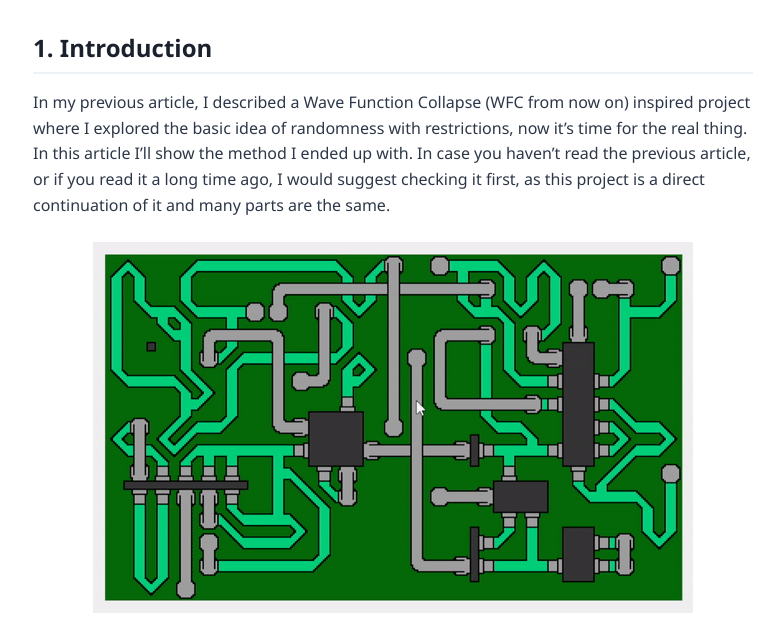
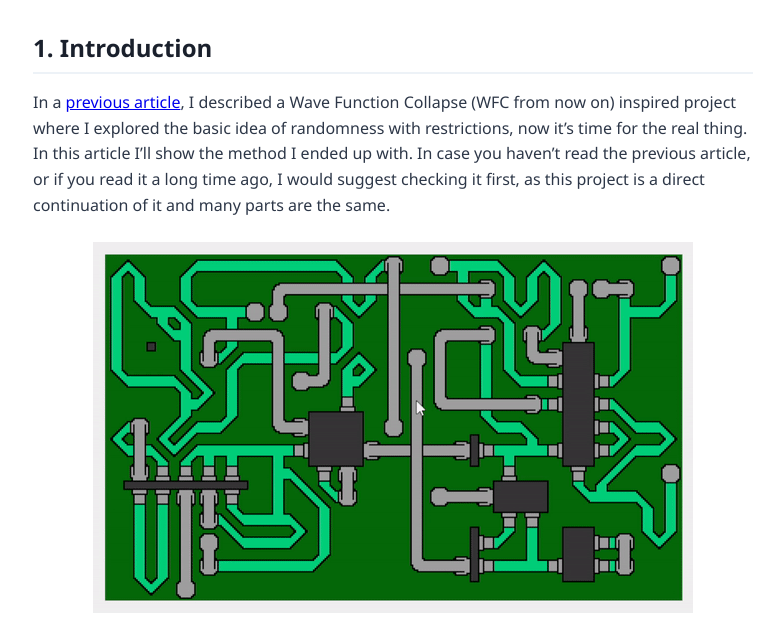
Before and after one commit to therealtkh/therealtkh.github.io, a plain HTML site: page wfc/index.html in a window 1280 px wide. Shown: the part 183-800 px from the top of the page, without its empty margins (247-1028 px from the left). Drawn offline with Linux system fonts and the light colour scheme.

Commit message:
Update index.html
Added the link to the "previous article".

```diff
--- a/wfc/index.html
+++ b/wfc/index.html
@@ -22,7 +22,7 @@
 <section class="content">
 	<h2>1. Introduction</h2>
 
-	<p>In my previous article, I described a Wave Function Collapse (WFC from now on) inspired project where I explored the basic idea of randomness with restrictions, now it’s time for the real thing. In this article I’ll show the method I ended up with. In case you haven’t read the previous article, or if you read it a long time ago, I would suggest checking it first, as this project is a direct continuation of it and many parts are the same.</p>
+	<p>In a <a href="../connectedtiles/">previous article</a>, I described a Wave Function Collapse (WFC from now on) inspired project where I explored the basic idea of randomness with restrictions, now it’s time for the real thing. In this article I’ll show the method I ended up with. In case you haven’t read the previous article, or if you read it a long time ago, I would suggest checking it first, as this project is a direct continuation of it and many parts are the same.</p>
 
 	<div class="img-container">
 		<img src="WFC_gif_new_tileset.gif" alt="Final Behavior">
```
